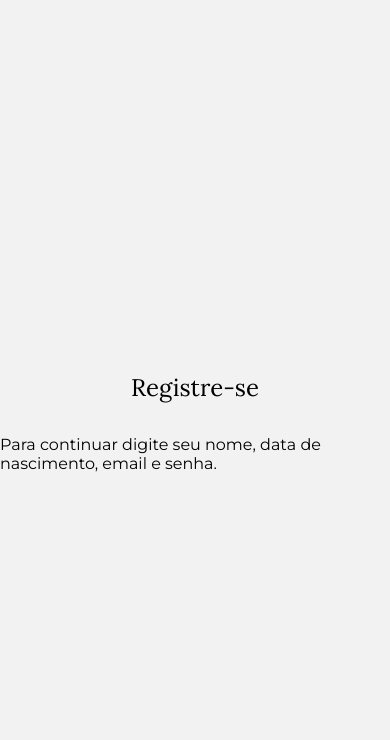
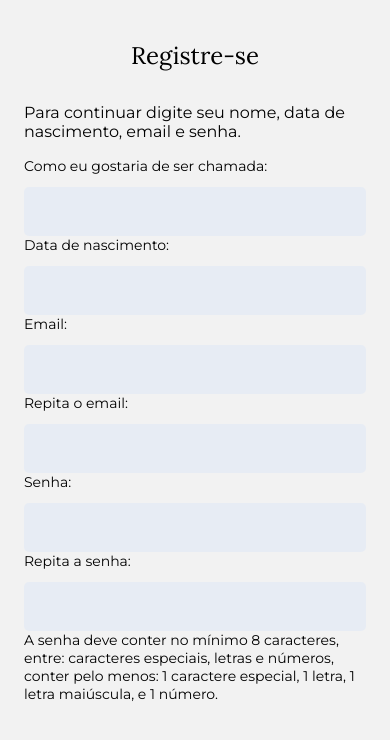
Before and after one commit to PipocaAgil-Grupo-Bordo/ciclo-agil-mobile, a React Native app: screen /SignUp in a window 390 px wide. Shown: the top 740 px of the page. Built offline with nearby package versions, Linux system fonts and the light colour scheme; no server answers.

Commit message:
feat: implement Form component and render on SignUp page

```diff
--- /dev/null
+++ b/src/components/Form/index.tsx
@@ -0,0 +1,29 @@
+import React from "react";
+import { StyledContainer } from "./style";
+import { FlatList } from "react-native";
+import GenericInput from "../GenericInput";
+import { FormInputsType } from "../../types/auth";
+import { FormInterface } from "./type";
+
+
+const Form: React.FC<FormInterface> = ({formInputs,control,errors}) => {
+  return (
+    <StyledContainer>
+      <FlatList<FormInputsType>
+        data={formInputs}
+        renderItem={({ item }) => (
+          <GenericInput
+            label={item.label}
+            name={item.name}
+            control={control}
+            errors={errors}
+            keyboardType={item.keyboard}
+            autoComplete={item.autoComplete}
+          />
+        )}
+      />
+    </StyledContainer>
+  );
+};
+
+export default Form;
--- /dev/null
+++ b/src/components/Form/style.tsx
@@ -0,0 +1,5 @@
+import styled from 'styled-components/native';
+
+export const StyledContainer = styled.View`
+
+`;
--- /dev/null
+++ b/src/components/Form/type.ts
@@ -0,0 +1,8 @@
+import { Control, FieldErrors } from "react-hook-form"
+import { FormInputsType } from "../../types/auth"
+
+export interface FormInterface{
+    formInputs:FormInputsType[]
+    control:Control
+    errors:FieldErrors
+}
--- /dev/null
+++ b/src/pages/SignUp/SignUpForm/index.tsx
@@ -0,0 +1,69 @@
+import React from "react";
+import { StyledContainer } from "./style";
+import { FormInputsType } from "../../../types/auth";
+import { useForm } from "react-hook-form";
+import Form from "../../../components/Form";
+import TextBox from "../../../components/TextBox";
+
+const formInputs: FormInputsType[] = [
+  {
+    label: "Como eu gostaria de ser chamada:",
+    name: "social-name",
+    keyboard: "default",
+    autoComplete: "given-name"
+  },
+  {
+    label: "Data de nascimento:",
+    name: "birthday",
+    keyboard: "default",
+    autoComplete: "birthdate-full"
+  },
+  {
+    label: "Email:",
+    name: "email",
+    keyboard: "email-address",
+    autoComplete: "email"
+  },
+  {
+    label: "Repita o email:",
+    name: "confirm-email",
+    keyboard: "email-address",
+    autoComplete: "email"
+  },
+  {
+    label: "Senha:",
+    name: "password",
+    keyboard: "default",
+    autoComplete: "password"
+  },
+  {
+    label: "Repita a senha:",
+    name: "confirm-password",
+    keyboard: "default",
+    autoComplete: "password"
+  }
+];
+
+const SignUpForm: React.FC = () => {
+  const {
+    handleSubmit,
+    control,
+    formState: { errors, isSubmitting },
+    reset,
+    setError
+  } = useForm({
+    // resolver: yupResolver(loginSchema)
+  });
+  return (
+    <StyledContainer>
+      <Form formInputs={formInputs} control={control} errors={errors}></Form>
+      <TextBox>
+        A senha deve conter no mínimo 8 caracteres, entre: caracteres especiais, letras e números,
+        conter pelo menos: 1 caractere especial, 1 letra, 1 letra maiúscula, e 1 número.
+      </TextBox>
+    </StyledContainer>
+  );
+
+};
+
+export default SignUpForm;
--- /dev/null
+++ b/src/pages/SignUp/SignUpForm/style.tsx
@@ -0,0 +1,5 @@
+import styled from 'styled-components/native';
+
+export const StyledContainer = styled.View`
+
+`;
--- a/src/pages/SignUp/index.tsx
+++ b/src/pages/SignUp/index.tsx
@@ -1,10 +1,13 @@
+import TextBox from "../../components/TextBox";
 import Header from "./Header";
+import SignUpForm from "./SignUpForm";
 import { StyledSignUpContainer } from "./style";
 
 const SignUp: React.FC = () => {
   return (
-    <StyledSignUpContainer>
+    <StyledSignUpContainer >
       <Header />
+      <SignUpForm />
     </StyledSignUpContainer>
   );
 };
--- a/src/pages/SignUp/style.tsx
+++ b/src/pages/SignUp/style.tsx
@@ -3,7 +3,8 @@ import styled from 'styled-components/native';
 
 export const StyledSignUpContainer = styled.View`
   display: flex;
-  align-items: center;
-  justify-content: center;
+  /* align-items: center; */
+  /* justify-content: center; */
   min-height: 100%;
+  padding: 24px;
 `
--- a/src/types/auth.ts
+++ b/src/types/auth.ts
@@ -9,5 +9,5 @@ export interface FormInputsType {
   label: string;
   name: string;
   keyboard: KeyboardTypeOptions;
-  autoComplete: "email" | "password";
+  autoComplete?: "email" | "password"|"birthdate-full"|"given-name"
 }
```
